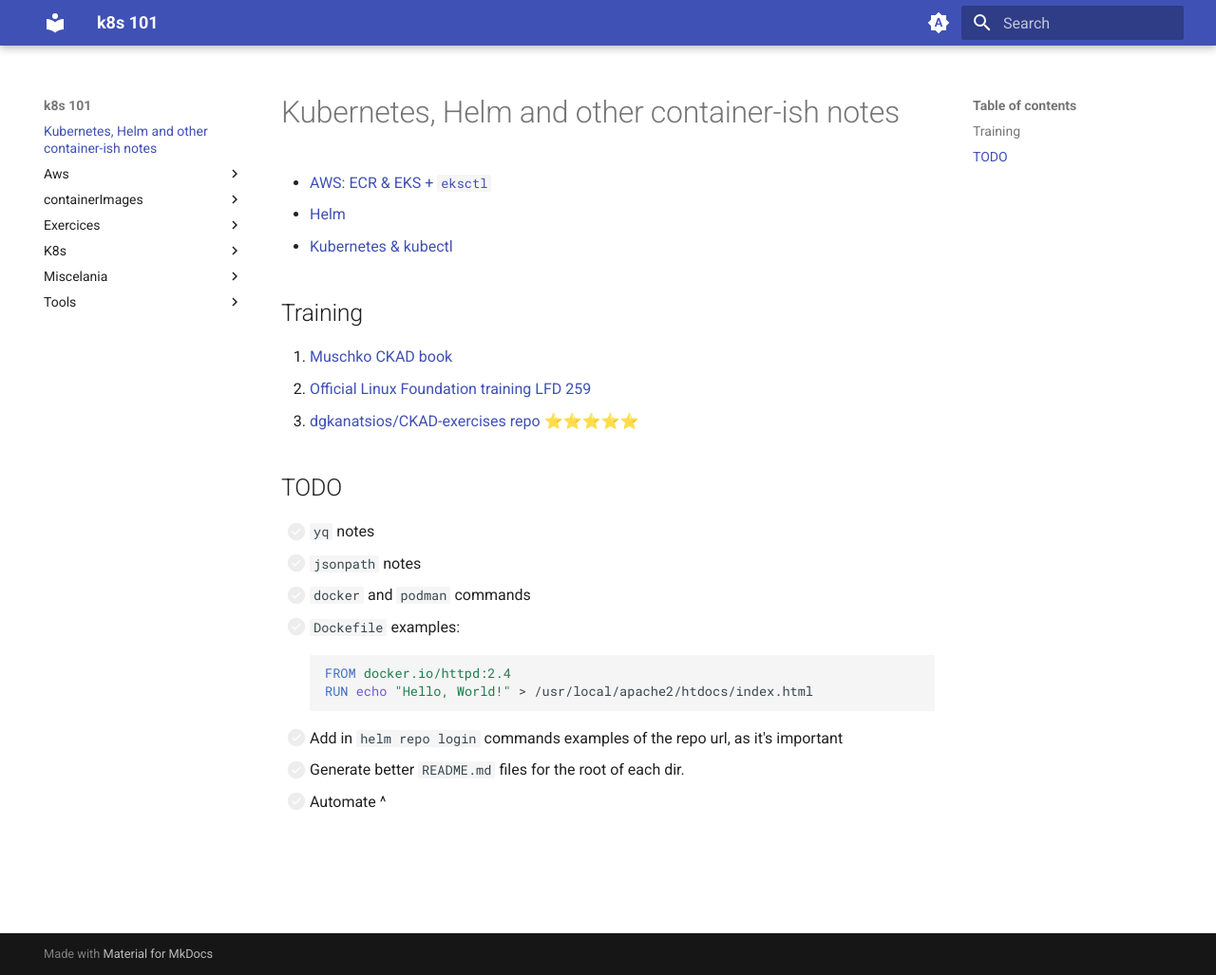
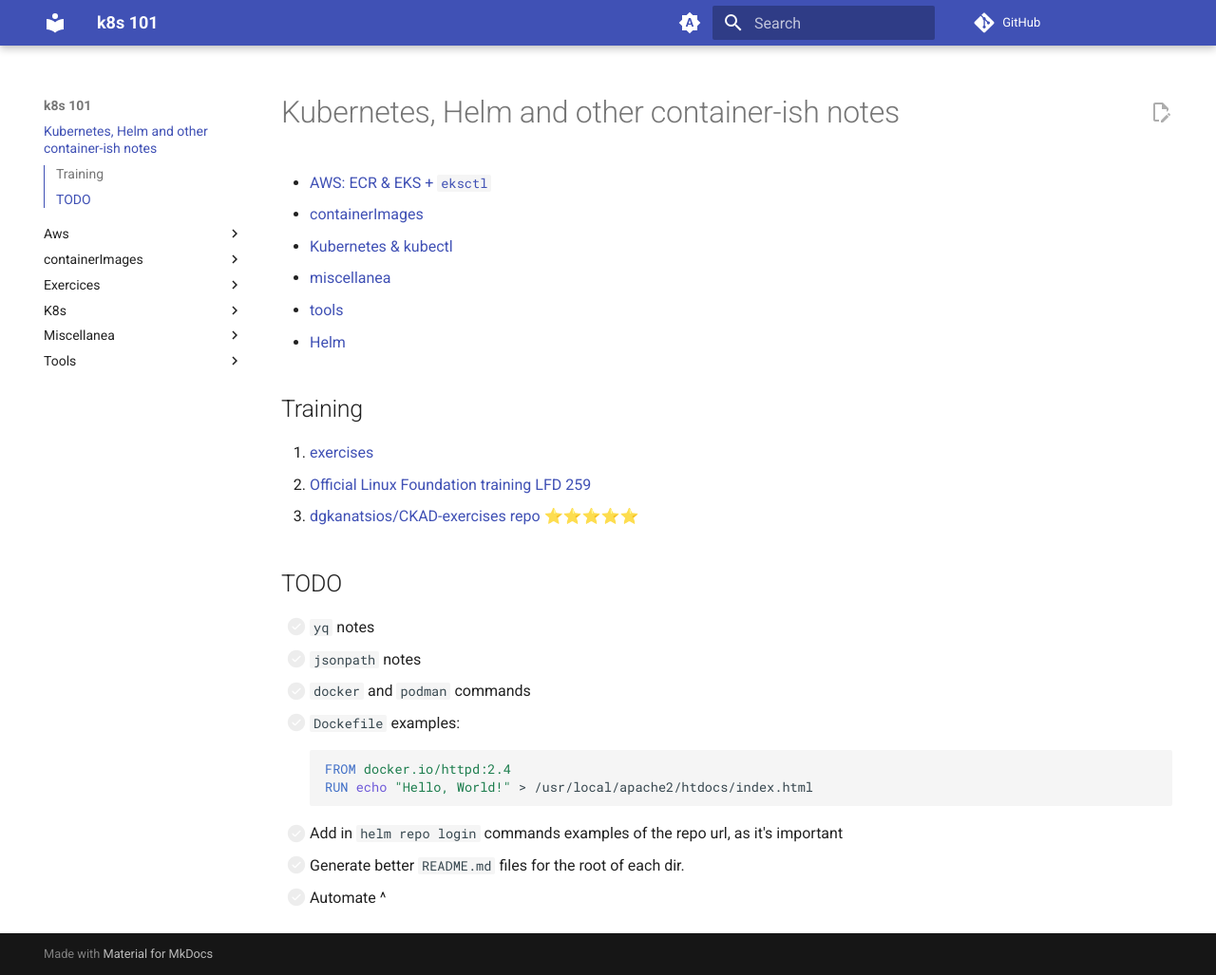
Before and after one commit to jcabrerizo/helm101, an MkDocs documentation site: the page built from docs/README.md, in a window 1280 px wide and 1027 px high. Shown: the whole window at 95% size. Built offline with MkDocs 1.6.1 and Material for MkDocs 9.7.7, drawn with Linux system fonts in a browser that asks for light colours; comment, search, counter and statistics services are not loaded.

Commit message:
Add indexes and config the layout (#2)

```diff
--- a/docs/README.md
+++ b/docs/README.md
@@ -1,12 +1,15 @@
 # Kubernetes, Helm and other container-ish notes
 
-* [AWS: ECR & EKS + `eksctl`](aws/)
-* [Helm](./helm.md)
-* [Kubernetes & kubectl](docs/k8s/)
+* [AWS: ECR & EKS + `eksctl`](./aws/index.md)
+* [containerImages](./containerImages/README)
+* [Kubernetes & kubectl](./k8s/index.md)
+* [miscellanea](./miscellanea/index.md)
+* [tools](./tools/index.md)
+* [Helm](./tools/helm.md)
 
 ## Training
 
-1. [Muschko CKAD book](exercices/muschko)
+1. [exercises](./exercices/index.md)
 2. [Official Linux Foundation training LFD 259](https://training.linuxfoundation.org/training/kubernetes-for-developers/)
 3. [dgkanatsios/CKAD-exercises repo](https://github.com/dgkanatsios/CKAD-exercises/tree/main) ⭐️⭐️⭐️⭐️⭐️
 
--- a/mkdocs.yml
+++ b/mkdocs.yml
@@ -1,13 +1,25 @@
 site_name: k8s 101
 docs_dir: docs
 site_dir: ./site
+repo_url: https://github.com/jcabrerizo/k8s101
+edit_uri: edit/main/docs/
 
 plugins:
   - search
+#nav:
+#  - 'BD, ML, DS': 'containerImages/README.md'
 theme:
   name: material
   features:
     - toc.follow
+    - toc.integrate
+    - navigation.tracking
+    - navigation.indexes
+    - navigation.top
+    - content.action.edit
+#    - navigation.path
+#    - navigation.tabs
+#    - navigation.sections
   palette:
     # Palette toggle for automatic mode
     - media: "(prefers-color-scheme)"
```
Also changed, not shown: README.md (+2 -2 lines), docs/aws/index.md (added, +4 -0 lines), docs/containerImages/README.md (added, +6 -0 lines), docs/exercices/index.md (added, +4 -0 lines), docs/exercices/lfd259/README.md (added, +1 -0 lines), docs/exercices/muschko/README.md (+2 -0 lines), docs/k8s/index.md (added, +17 -0 lines), docs/k8s/kubectl.md (+1 -1 lines), docs/miscellanea/distributions.md (renamed from docs/miscelania/distributions.md, +3 -1 lines), docs/miscellanea/index.md (added, +4 -0 lines), docs/tools/helm.md (+1 -1 lines), docs/tools/index.md (added, +4 -0 lines), docs/aws/eks-add-ons.md (renamed from docs/aws/add-ons.md), docs/miscellanea/alias.md (renamed from docs/miscelania/alias.md), 1 more files.
